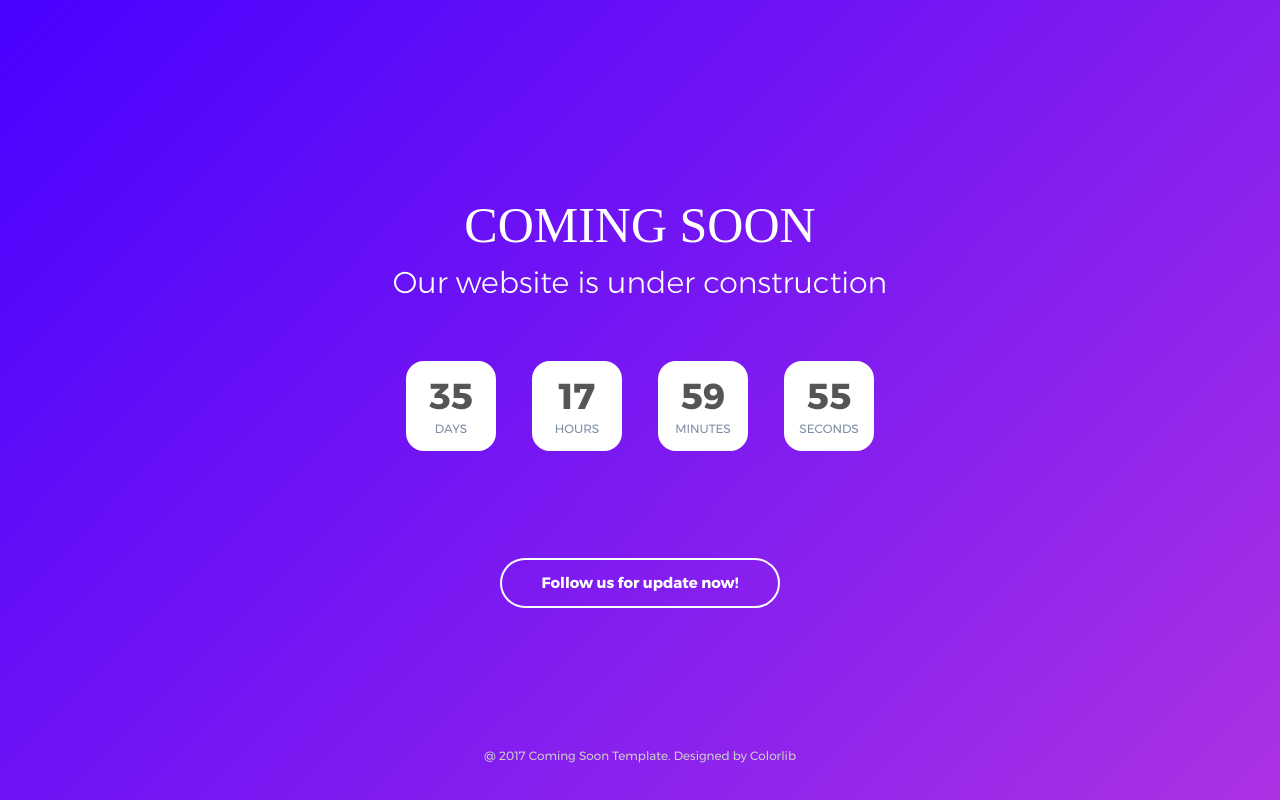
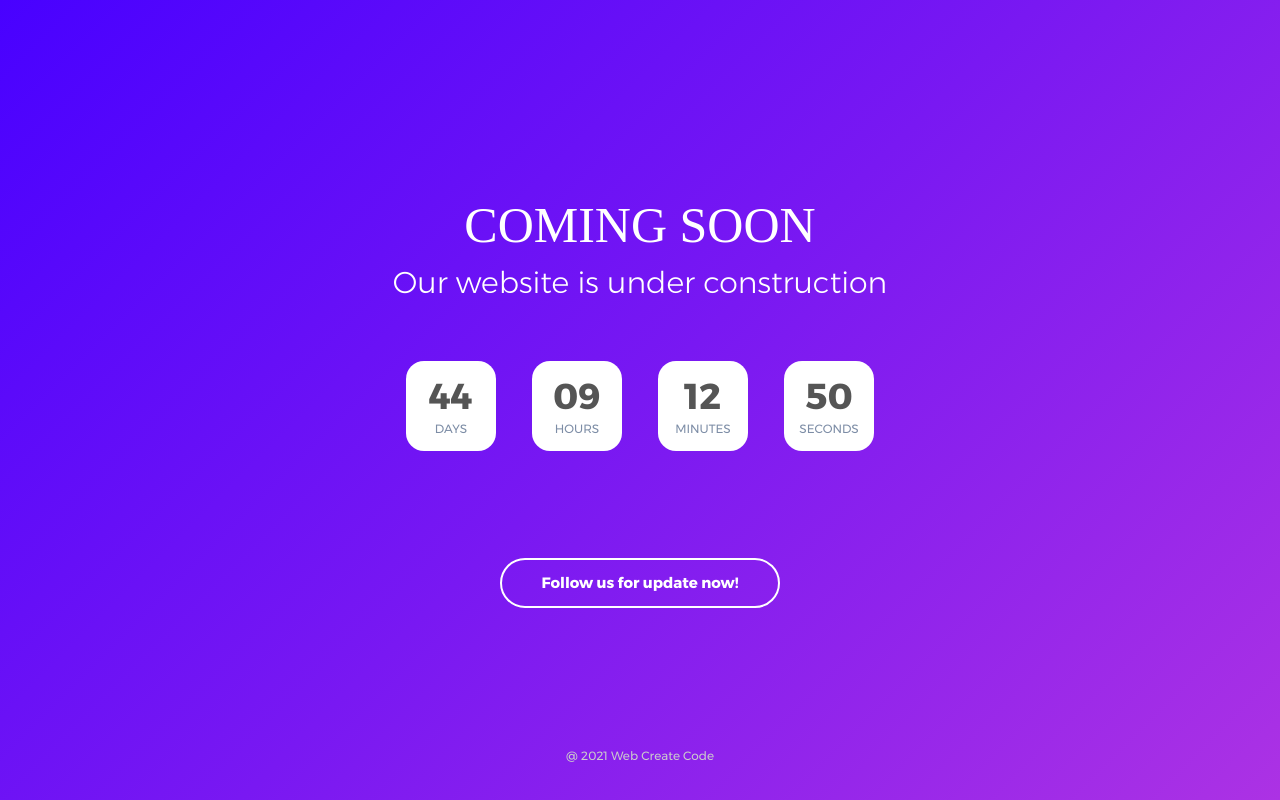
Before and after one commit to marcosvandrade/page_in_construction, a plain HTML site: page index.html in a window 1280 px wide. Drawn offline with Linux system fonts and the light colour scheme; a web font is replaced by a local one.

Commit message:
home16set21

```diff
--- a/index.html
+++ b/index.html
@@ -1,7 +1,7 @@
 <!DOCTYPE html>
 <html lang="en">
 <head>
-	<title>Coming Soon 4</title>
+	<title>Coming Soon</title>
 	<meta charset="UTF-8">
 	<meta name="viewport" content="width=device-width, initial-scale=1">
 <!--===============================================================================================-->
@@ -37,12 +37,13 @@
 
 			<div class="flex-w flex-c cd100 p-b-82">
 				<div class="flex-col-c-m size2 how-countdown">
-					<span class="l1-txt3 p-b-9 days">35</span>
+					<!-- <span class="countdown100"></span> -->
+					<span class="l1-txt3 p-b-9 days"></span>
 					<span class="s1-txt1">Days</span>
 				</div>
 
 				<div class="flex-col-c-m size2 how-countdown">
-					<span class="l1-txt3 p-b-9 hours">17</span>
+					<span class="l1-txt3 p-b-9 hours"></span>
 					<span class="s1-txt1">Hours</span>
 				</div>
 
@@ -63,7 +64,7 @@
 		</div>
 
 		<span class="s1-txt3 txt-center">
-			@ 2017 Coming Soon Template. Designed by Colorlib
+			@ 2021 Web Create Code
 		</span>
 
 	</div>
@@ -130,13 +131,13 @@
 		$('.cd100').countdown100({
 			// Set Endtime here
 			// Endtime must be > current time
-			endtimeYear: 0,
-			endtimeMonth: 0,
-			endtimeDate: 35,
-			endtimeHours: 18,
+			endtimeYear: 2021,
+			endtimeMonth: 10,
+			endtimeDate: 31,
+			endtimeHours: 0,
 			endtimeMinutes: 0,
 			endtimeSeconds: 0,
-			timeZone: ""
+			timeZone: "America/Sao_Paulo"
 			// ex:  timeZone: "America/New_York", can be empty
 			// go to " http://momentjs.com/timezone/ " to get timezone
 		});
```
